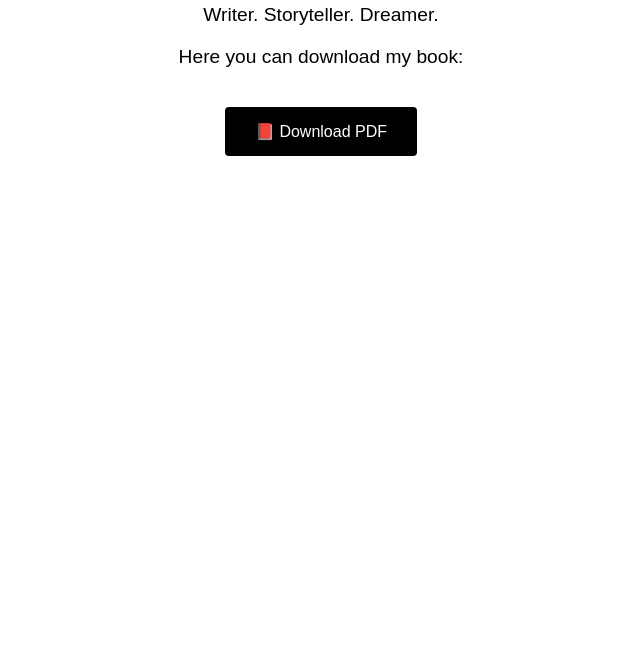
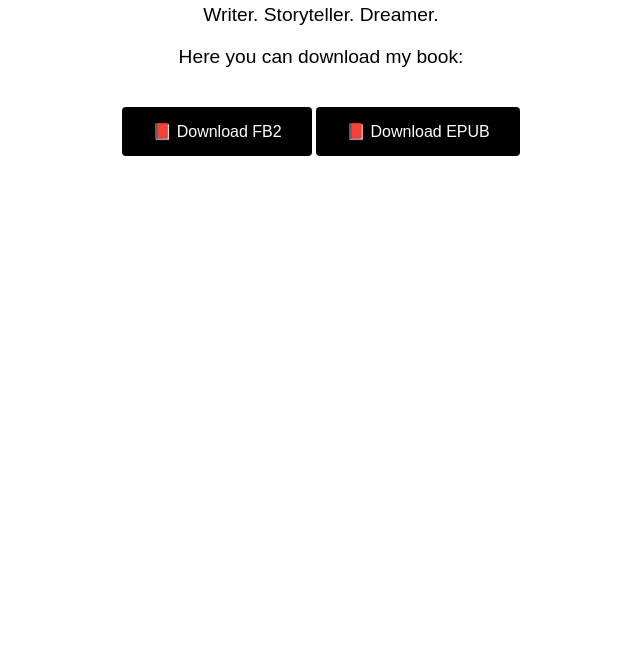
Before and after one commit to 3069603/3069603, a plain HTML site: page index.html in a window 1280 px wide. Shown: the part 152-800 px from the top of the page, without its empty margins (319-959 px from the left). Drawn offline with Linux system fonts and the light colour scheme.

Commit message:
Update index.html

```diff
--- a/index.html
+++ b/index.html
@@ -10,7 +10,8 @@
     <h1>3069603</h1>
     <p>Writer. Storyteller. Dreamer.</p>
     <p>Here you can download my book:</p>
-    <a href="assets/book.pdf" class="btn" download>📕 Download PDF</a>
+    <a href="assets/book.fb2" class="btn" download>📕 Download FB2</a>
+    <a href="assets/book.epub" class="btn" download>📕 Download EPUB</a>
   </div>
 </body>
 </html>
```
